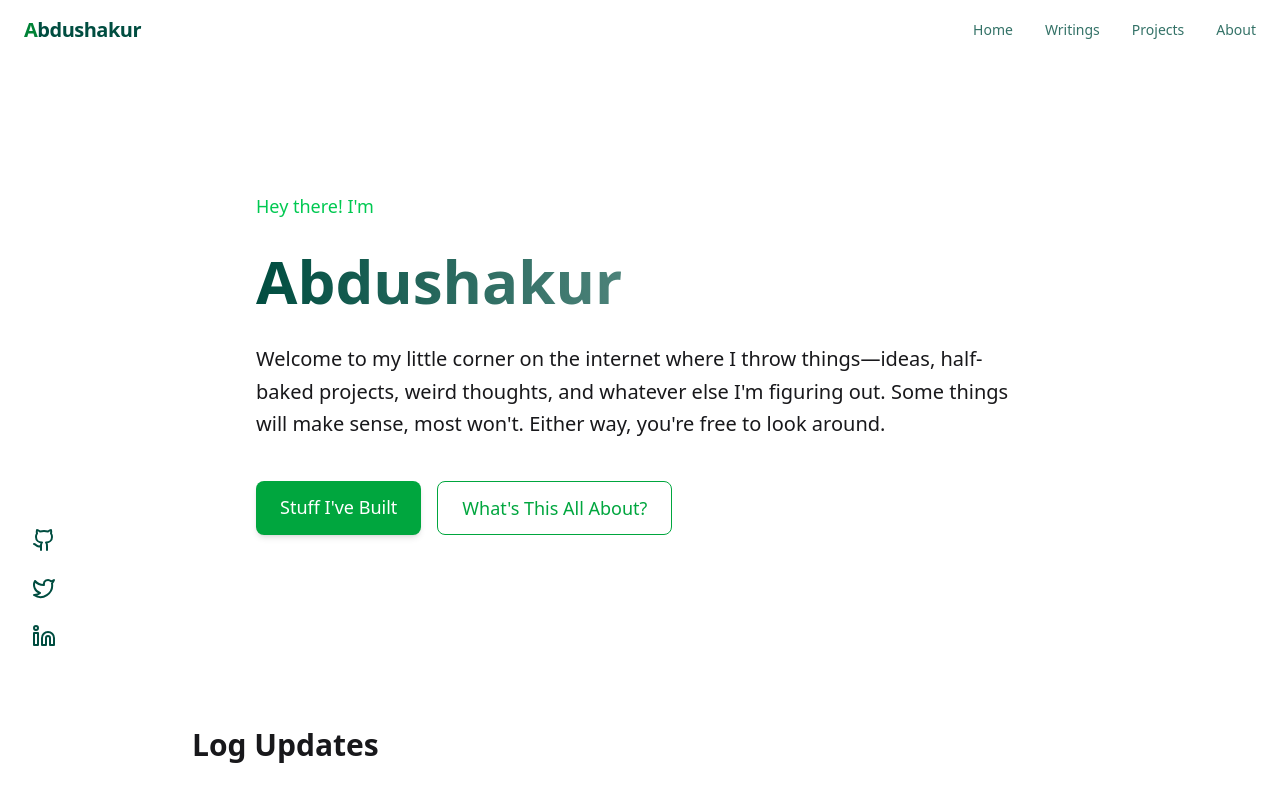
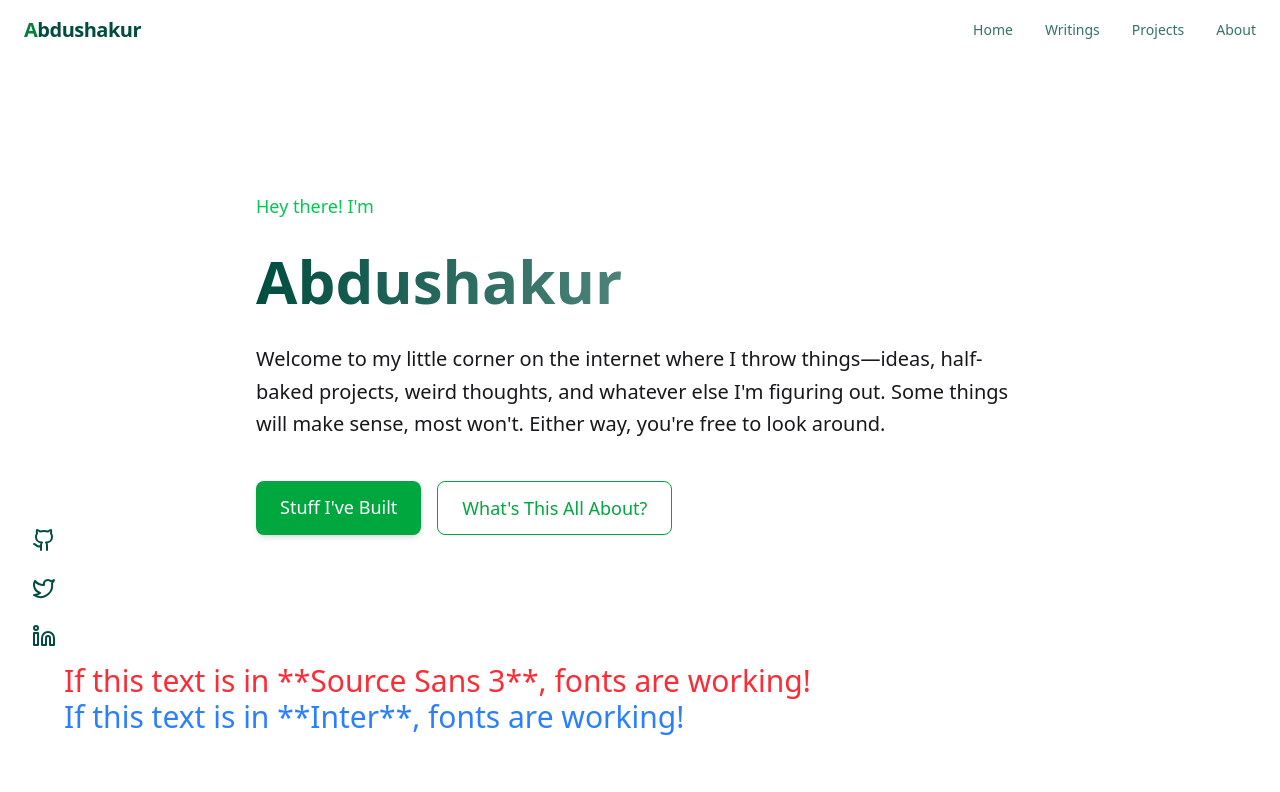
Before and after one commit to abdushakurob/abdushakurob.github.io, a Next.js app: page / in a window 1280 px wide. Shown: the top 792 px of the page. Built offline with nearby package versions, Linux system fonts and the light colour scheme.

Commit message:
debug to check if fonts are working

```diff
--- a/app/page.tsx
+++ b/app/page.tsx
@@ -9,6 +9,14 @@ export default function Home() {
     <div className="min-h-screen bg-base-100 text-base-content p-4 sm:p-8 md:p-16 max-w-7xl mx-auto">
       {/* Header Section */}
       <Hero/>
+      <div className="font-body text-3xl text-red-500">
+  If this text is in **Source Sans 3**, fonts are working!
+</div>
+
+<div className="font-sans text-3xl text-blue-500">
+  If this text is in **Inter**, fonts are working!
+</div>
+
     {/* <div className="grid md:grid-cols-2 gap-8"> */}
       {/* Latest Logs */}
       <LatestLog/>
```
